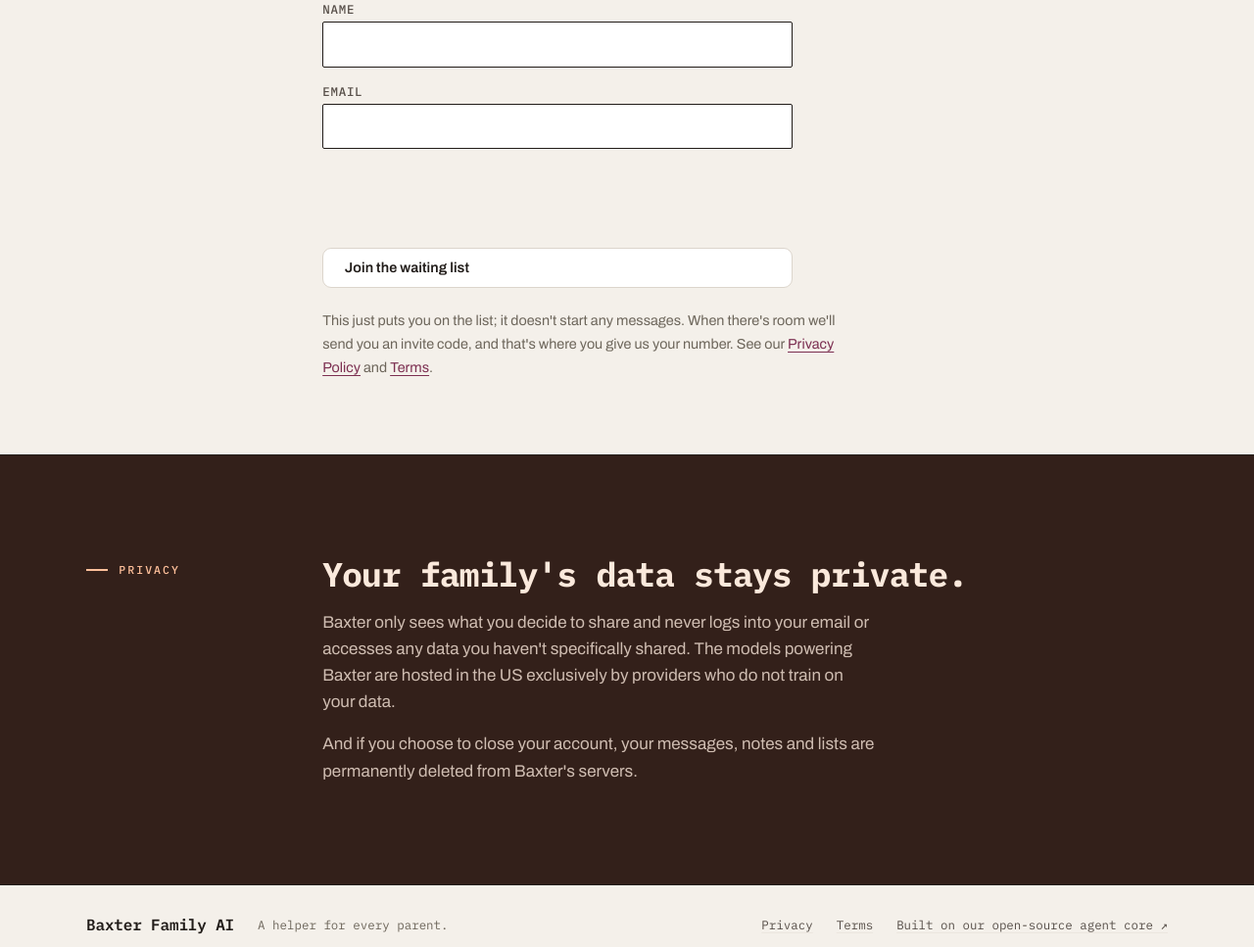
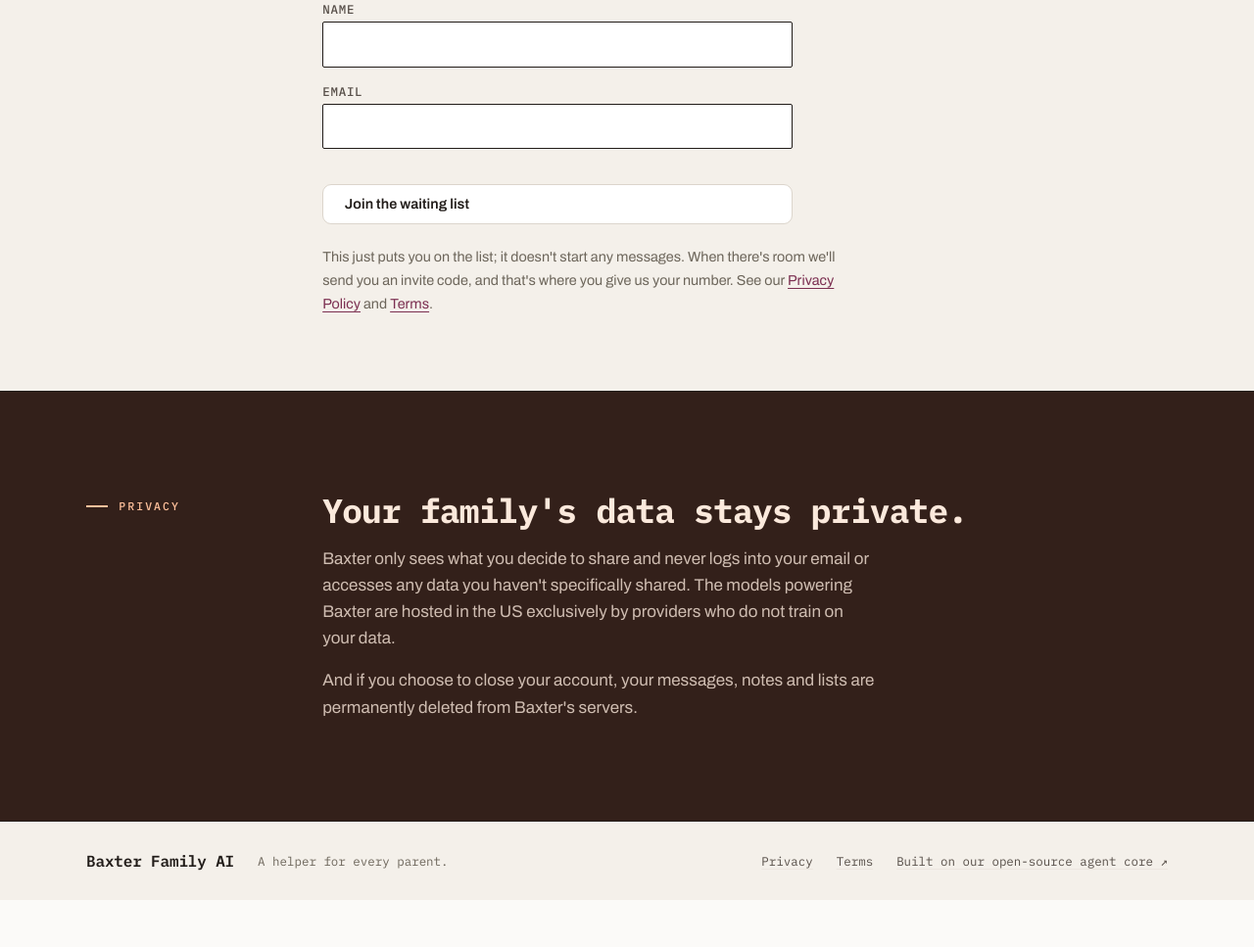
Before and after one commit to ehopealot/baxter-family, a plain HTML site: page index.html in a window 1280 px wide. Shown: the part 2040-3007 px from the top of the page at 98% size. After the commit the page ends 2959 px from the top, so only its background shows below. Drawn offline with Linux system fonts and the light colour scheme.

Commit message:
cloudflare height

```diff
--- a/styles.css
+++ b/styles.css
@@ -1344,12 +1344,6 @@ p {
 	font-weight: 400;
 }
 
-/* Turnstile renders a fixed ~300x65 iframe; this just gives it room in the
-   grid and keeps it from butting against the submit button. */
-.cf-turnstile {
-	min-height: 65px;
-}
-
 /* Invite gate on join.html: shown when ?key= is missing, malformed, unsigned,
    or expired. Every one of those is a dead end, so it takes the alert red
    rather than a neutral note — this is the only thing on the page, and it
```
